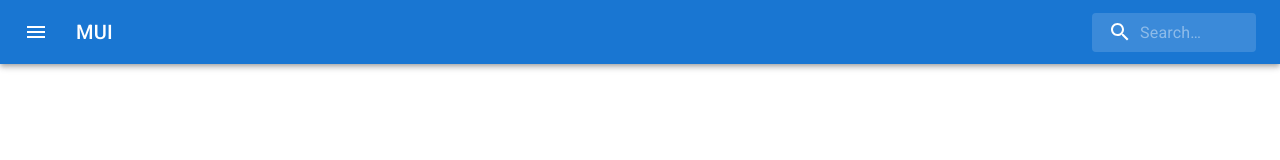
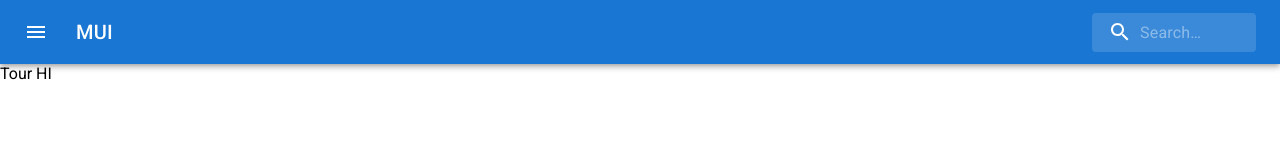
Before and after one commit to YugenFox/mui-travel-site, a React (Create React App) app: page /1 in a window 1280 px wide. Before the commit this address had no page. Shown: the top 160 px of the page. Built offline with nearby package versions, Linux system fonts and the light colour scheme.

Commit message:
Routing complete, about to do last section

```diff
--- a/src/App.js
+++ b/src/App.js
@@ -1,6 +1,7 @@
 import "./App.css";
 import { BrowserRouter, Routes, Route } from "react-router-dom";
 import Home from "./pages/Home";
+import Tour from "./pages/Tour";
 import SearchAppBar from "./components/AppBar";
 
 function App() {
@@ -9,6 +10,7 @@
     <SearchAppBar />
       <Routes>
         <Route path="/" element={<Home />}/>
+        <Route path="/:id" element={<Tour />}/>
       </Routes>
     </BrowserRouter>
   );
--- /dev/null
+++ b/src/pages/Tour.js
@@ -0,0 +1,6 @@
+const Tour = () => {
+  return (
+    <div>Tour HI</div>
+  )
+}
+export default Tour
```
